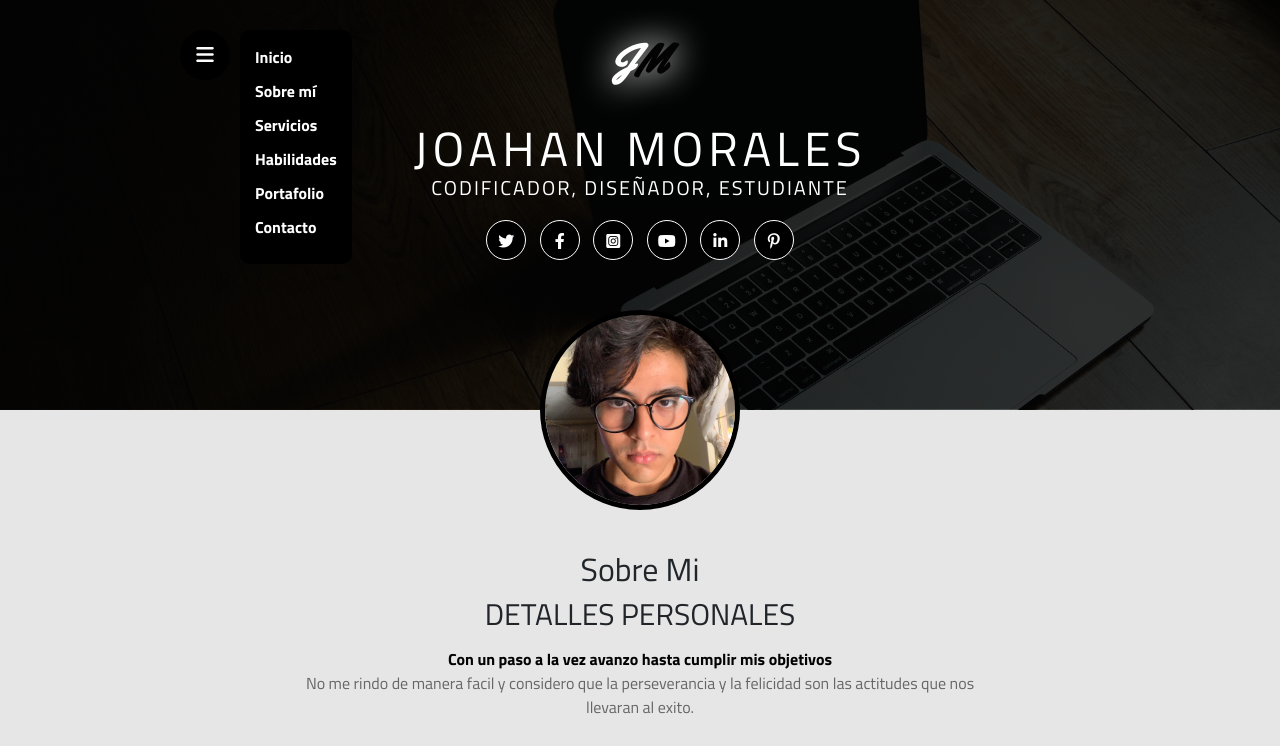
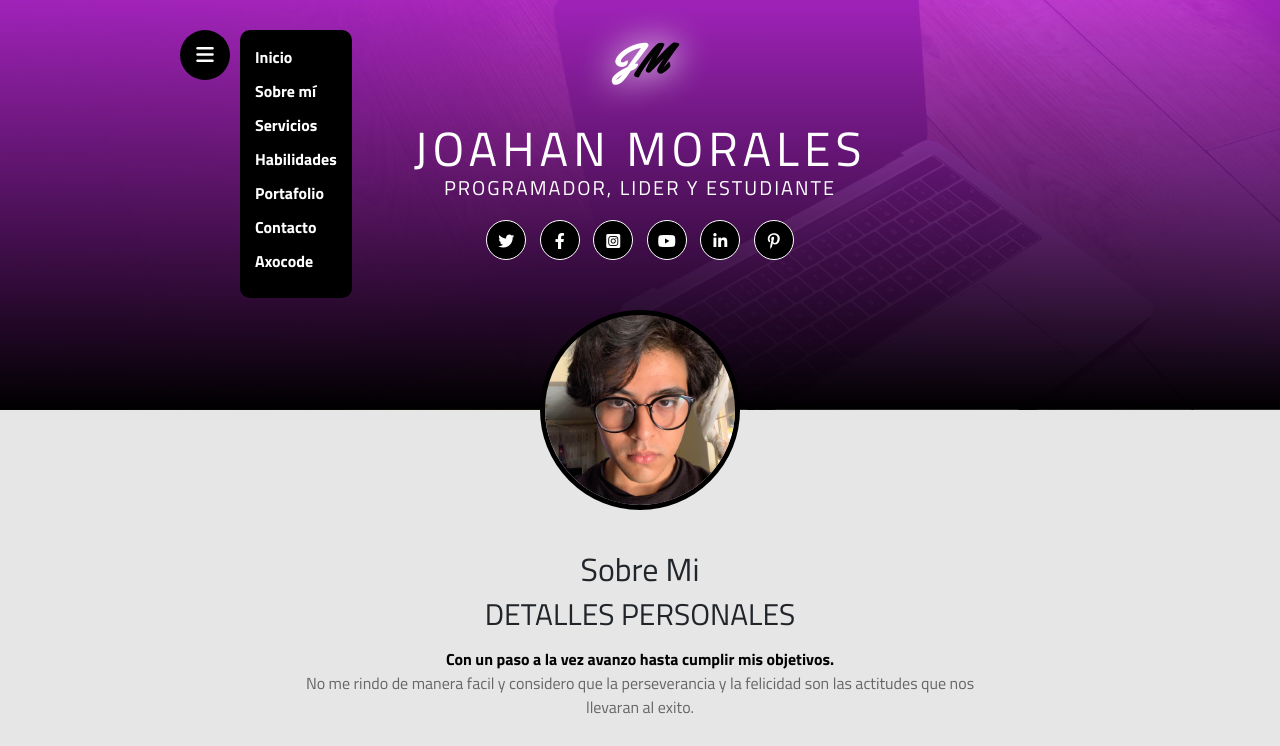
Before and after one commit to Axocode/Axorepositorio, a plain HTML site: page CVyojan.html in a window 1280 px wide. Both pictures are taken after a click on the element 205 px from the left and 55 px from the top of the page. Shown: the top 746 px of the page. Drawn offline with nearby package versions, Linux system fonts and the light colour scheme; files whose address does not match are found by name.

Commit message:
Modificaciones finales de logica

```diff
--- a/CVyojan.html
+++ b/CVyojan.html
@@ -9,7 +9,7 @@
     <link href="https://cdn.jsdelivr.net/npm/bootstrap@5.1.3/dist/css/bootstrap.min.css" rel="stylesheet" integrity="sha384-1BmE4kWBq78iYhFldvKuhfTAU6auU8tT94WrHftjDbrCEXSU1oBoqyl2QvZ6jIW3" crossorigin="anonymous">
     <script src="https://cdn.jsdelivr.net/npm/bootstrap@5.1.3/dist/js/bootstrap.bundle.min.js" integrity="sha384-ka7Sk0Gln4gmtz2MlQnikT1wXgYsOg+OMhuP+IlRH9sENBO0LRn5q+8nbTov4+1p" crossorigin="anonymous"></script>
 
-    <title>CV JOAHAN</title>
+    <title>CV Joahan</title>
 </head>
 <body>
     <section class="inicio" id="inicio">
@@ -24,8 +24,8 @@
                     <a href="#servicios">Servicios</a>
                     <a href="#habilidad">Habilidades</a>
                     <a href="#portfolio">Portafolio</a>
-
                     <a href="#contacto">Contacto</a>
+                    <a href="index.html">Axocode</a>
                 </nav>
                 <div class="logo">
                     J<span class="color">M</span>
@@ -33,7 +33,7 @@
             </header>
             <div class="info">
                 <h1>JOAHAN MORALES</h1>
-                <h2>CODIFICADOR, DISEÑADOR, ESTUDIANTE</h2>
+                <h2>PROGRAMADOR, LIDER Y ESTUDIANTE</h2>
                 <div class="redes">
                     <a href="https://twitter.com/JoahanMorales8" Target='_blank'><i class="fa-brands fa-twitter"></i></a>
                     <a href="https://www.facebook.com/joahan.morales.uwu/" Target='_blank'><i class="fa-brands fa-facebook-f" ></i></a>
@@ -55,7 +55,7 @@
             <h2 class="titulo-seccion">Sobre Mi</h2>
             <h3>Detalles personales</h3>
 
-            <p class="especial">Con un paso a la vez avanzo hasta cumplir mis objetivos</p>
+            <p class="especial">Con un paso a la vez avanzo hasta cumplir mis objetivos.</p>
             <p>No me rindo de manera facil y considero que la perseverancia y la felicidad son las actitudes que nos llevaran al exito.</p>
 
             <div class="fila">
@@ -155,7 +155,7 @@
     </div>
 </div>
 </section>
-<br><br><br><br><br><br><br><br><br><br>
+<br><br><br>
  <!-- SECCION PORTAFOLIO -->
  <section id="portfolio">
     <h3 class="titulo-seccion">Mis Proyectos</h3>
@@ -164,7 +164,7 @@
             <div class="overlay"></div>
             <img src="img/empresa2.jpg" alt="">
             <div class="info">
-                <h4><a href="">AXOCODE</a></h4>
+                <h4><a href="index.html">AXOCODE</a></h4>
                 <p>Pagina principal sobre la pagina de AXOCODE</p>
             </div>
         </div>
@@ -209,13 +209,13 @@
                 <h2>
                     <i class="fa-solid fa-phone"></i> Teléfono
                 </h2>
-                <span class="info-contacto">+52 55 16-06-78-92</span>
+                <span class="info-contacto">55 16067892</span>
             </div>
             <div class="col">
                 <h2>
                     <i class="fa-solid fa-envelope"></i> Correo
                 </h2>
-                <span class="info-contacto">morales.pina.joahansamuel09@gmail.com</span>
+                <span class="info-contacto">joahanmoralesuwu@gmail.com</span>
             </div>
             <div class="col">
                 <h2>
--- a/stylesCV/CVyojan.css
+++ b/stylesCV/CVyojan.css
@@ -10,7 +10,7 @@ html{
 
 /* SECCION INICIO */
 .inicio{
-    background: linear-gradient( #000000d0, rgba(0, 0, 0, 0.8)),
+    background: linear-gradient( #c127e0d0, rgba(0, 0, 0, 1)),
     url("img/fondo.jpg");
     background-size: cover;
     background-position: center center;
```
Also changed, not shown: index.html (+2 -2 lines).
